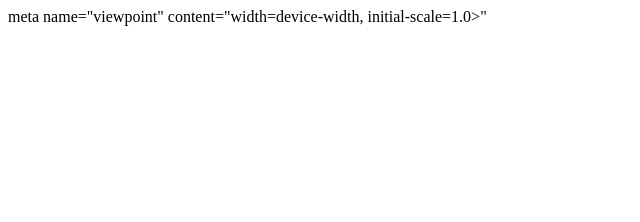
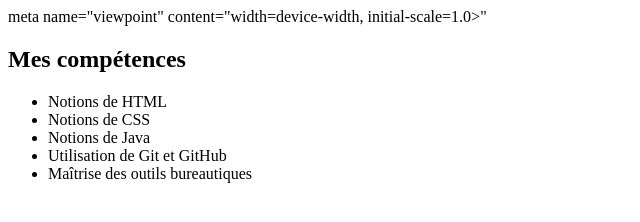
Before and after one commit to nadege-b29/mon-cv, a plain HTML site: page index.html in a window 1280 px wide. Shown: the whole page, without its empty margins (0-640 px from the left). Drawn offline with Linux system fonts and the light colour scheme.

Commit message:
mise en place de la section competences

```diff
--- a/index.html
+++ b/index.html
@@ -7,6 +7,16 @@
     <link rel="stylesheet" href="style.css">
 </head>
 <body>
+<section id="competences">
+    <h2>Mes compétences</h2>
 
+    <ul>
+        <li>Notions de HTML</li>
+        <li>Notions de CSS</li>
+        <li>Notions de Java</li>
+        <li>Utilisation de Git et GitHub</li>
+        <li>Maîtrise des outils bureautiques</li>
+    </ul>
+</section>
 </body>
 <html>
```
